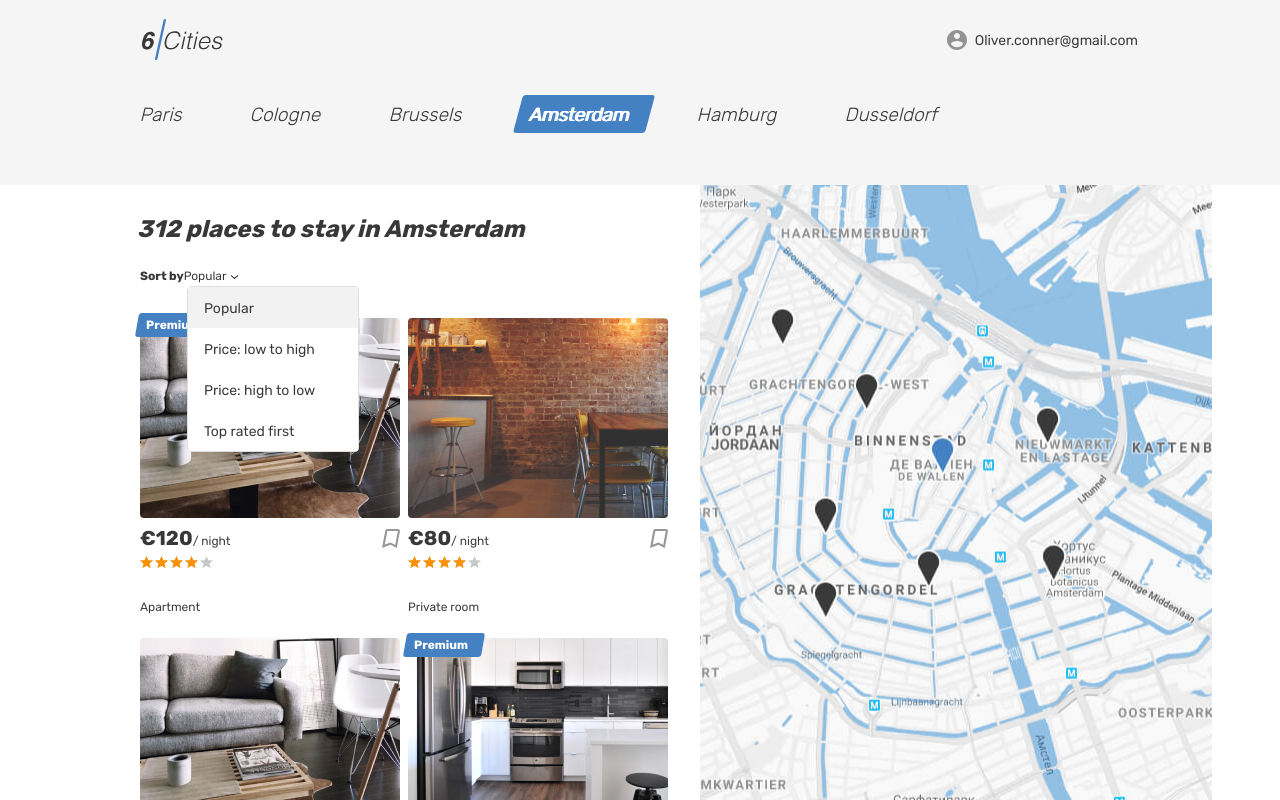
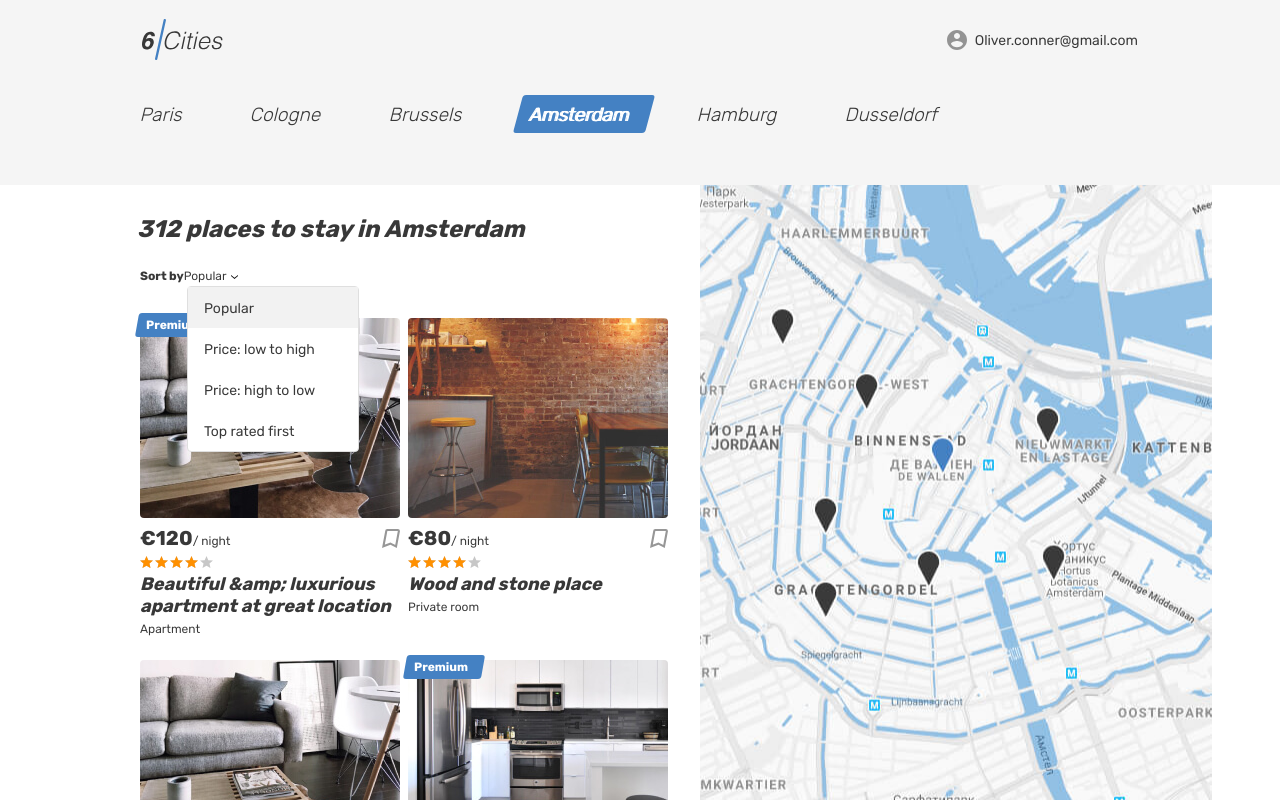
Before and after one commit to AlexMenchenkov/1030279-six-cities-6, a React app: page / in a window 1280 px wide. Built offline with nearby package versions, Linux system fonts and the light colour scheme.

Commit message:
MOD: add props

```diff
--- a/src/components/app/app.jsx
+++ b/src/components/app/app.jsx
@@ -1,12 +1,21 @@
 import React from "react";
+import PropTypes from 'prop-types';
 import MainPage from '/src/components/main-page/main-page.jsx';
+import {propTypes} from '/src/components/card-place/card-place.jsx';
 
 const App = (props) => {
-  // eslint-disable-next-line react/prop-types
   const {data} = props;
   return <
     MainPage data={data}
   />;
 };
 
+App.propTypes = {
+  data: PropTypes.arrayOf(
+      PropTypes.shape({
+        propTypes,
+      }),
+  ).isRequired,
+};
+
 export default App;
--- a/src/components/card-place/card-place.jsx
+++ b/src/components/card-place/card-place.jsx
@@ -1,19 +1,14 @@
 import React from "react";
+import PropTypes from 'prop-types';
 
-const CardPlace = (props) => {
+export const CardPlace = (props) => {
   const {
-    // eslint-disable-next-line react/prop-types
     img,
-    // eslint-disable-next-line react/prop-types
     isPremium,
-    // eslint-disable-next-line react/prop-types
     price,
-    // eslint-disable-next-line react/prop-types
     rate,
-    // eslint-disable-next-line react/prop-types
     type,
-    // eslint-disable-next-line react/prop-types
-    description,
+    name,
   } = props;
 
   return <article className="cities__place-card place-card">
@@ -48,11 +43,21 @@ const CardPlace = (props) => {
         </div>
       </div>
       <h2 className="place-card__name">
-        <a href="#">{description}</a>
+        <a href="#">{name}</a>
       </h2>
       <p className="place-card__type">{type}</p>
     </div>
   </article>;
 };
 
-export default CardPlace;
+// Нашел такое решение не дублирования пропсов
+export const propTypes = {
+  img: PropTypes.string.isRequired,
+  isPremium: PropTypes.bool.isRequired,
+  price: PropTypes.number.isRequired,
+  rate: PropTypes.string.isRequired,
+  type: PropTypes.string.isRequired,
+  name: PropTypes.string.isRequired,
+};
+
+CardPlace.propTypes = propTypes;
--- a/src/components/main-page/main-page.jsx
+++ b/src/components/main-page/main-page.jsx
@@ -1,8 +1,8 @@
 import React from "react";
-import CardPlace from '/src/components/card-place/card-place.jsx';
+import PropTypes from "prop-types";
+import {CardPlace, propTypes} from '/src/components/card-place/card-place.jsx';
 
 const MainPage = (props) => {
-  // eslint-disable-next-line react/prop-types
   const {data} = props;
 
   return <div className="page page--gray page--main">
@@ -88,10 +88,8 @@ const MainPage = (props) => {
               </ul>
             </form>
             <div className="cities__places-list places__list tabs__content">
-              {// eslint-disable-next-line react/prop-types
-                data.map((option, index) => {
+              {data.map((option, index) => {
                 return (
-                    // eslint-disable-next-line react/jsx-key
                   <CardPlace
                     key={index}
                     img={option.img}
@@ -114,4 +112,12 @@ const MainPage = (props) => {
   </div>;
 };
 
+MainPage.propTypes = {
+  data: PropTypes.arrayOf(
+      PropTypes.shape({
+        propTypes,
+      }),
+  ).isRequired,
+};
+
 export default MainPage;
```
Lines whose indentation alone changed are shown as unchanged.
